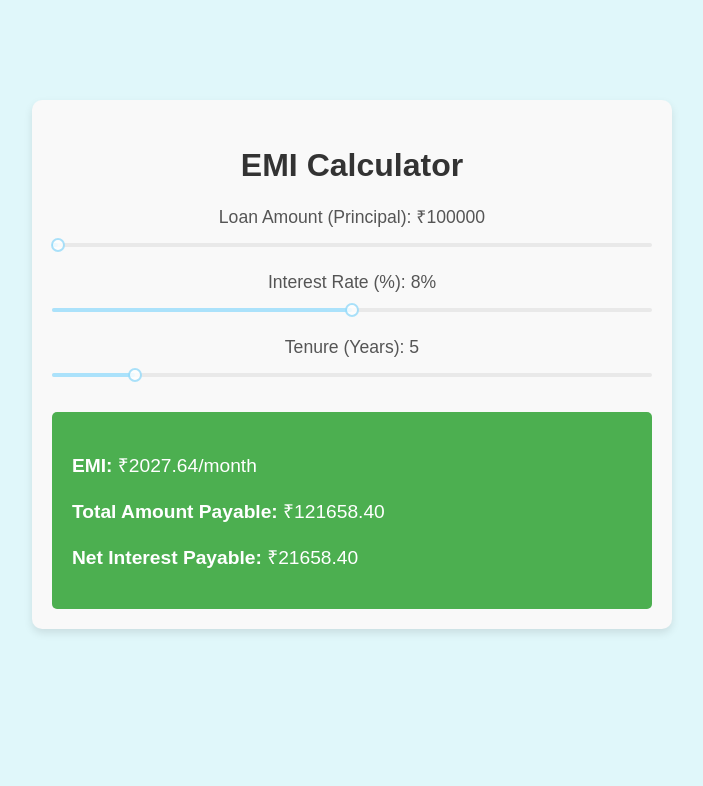
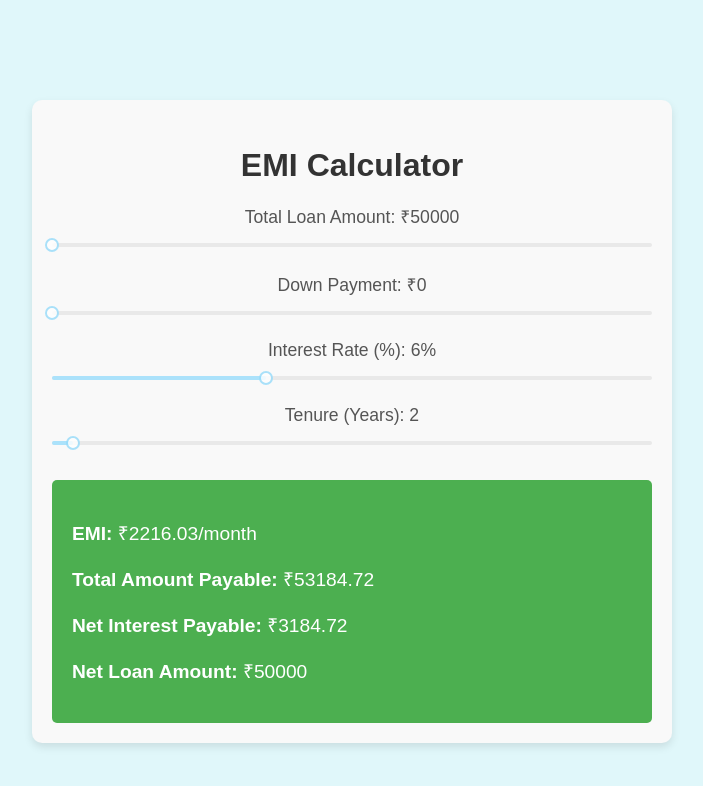
Before and after one commit to kalpanak2203/EMIcalculator, a React (Create React App) app: page / in a window 1280 px wide. Shown: the top 786 px of the page, without its empty margins (288-991 px from the left). Built offline with nearby package versions, Linux system fonts and the light colour scheme.

Commit message:
New features for downpayment

```diff
--- a/src/EMICalculator.js
+++ b/src/EMICalculator.js
@@ -41,9 +41,10 @@ const ResultWrapper = styled.div`
 `;
 
 const EMICalculator = () => {
-  const [principal, setPrincipal] = useState(100000);
-  const [interestRate, setInterestRate] = useState(8);
-  const [years, setYears] = useState(5);
+  const [principal, setPrincipal] = useState(50000);
+  const [downPayment, setDownPayment] = useState(0);
+  const [interestRate, setInterestRate] = useState(6);
+  const [years, setYears] = useState(2);
 
   const calculateEMI = (principal, rate, years) => {
     const monthlyRate = rate / (12 * 100);
@@ -51,23 +52,33 @@ const EMICalculator = () => {
     return (principal * monthlyRate * Math.pow(1 + monthlyRate, months)) / (Math.pow(1 + monthlyRate, months) - 1);
   };
 
-  const emi = calculateEMI(principal, interestRate, years).toFixed(2);
+  const netLoanAmount = principal - downPayment;
 
-  // New Calculations for Total Amount Payable and Net Interest Payable
+  const emi = calculateEMI(netLoanAmount, interestRate, years).toFixed(2);
   const totalAmountPayable = (emi * years * 12).toFixed(2);
-  const netInterestPayable = (totalAmountPayable - principal).toFixed(2);
+  const netInterestPayable = (totalAmountPayable - netLoanAmount).toFixed(2);
 
   return (
     <CalculatorWrapper>
       <Heading>EMI Calculator</Heading>
 
       <InputWrapper>
-        <Label>Loan Amount (Principal): ₹{principal}</Label>
+        <Label>Total Loan Amount: ₹{principal}</Label>
         <Slider
-          max={5000000}
+          max={70000000}
           min={50000}
           value={principal}
           onChange={value => setPrincipal(value)}
+        />
+      </InputWrapper>
+
+      <InputWrapper>
+        <Label>Down Payment: ₹{downPayment}</Label>
+        <Slider
+          max={principal - 50000}
+          min={0}
+          value={downPayment}
+          onChange={value => setDownPayment(value)}
         />
       </InputWrapper>
 
@@ -95,6 +106,7 @@ const EMICalculator = () => {
         <p><strong>EMI:</strong> ₹{emi}/month</p>
         <p><strong>Total Amount Payable:</strong> ₹{totalAmountPayable}</p>
         <p><strong>Net Interest Payable:</strong> ₹{netInterestPayable}</p>
+        <p><strong>Net Loan Amount:</strong> ₹{netLoanAmount}</p>
       </ResultWrapper>
     </CalculatorWrapper>
   );
```
